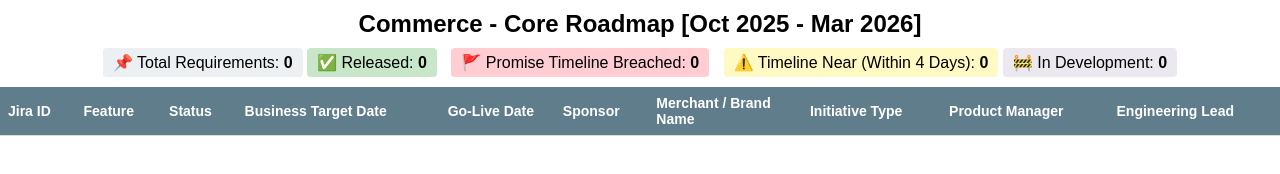
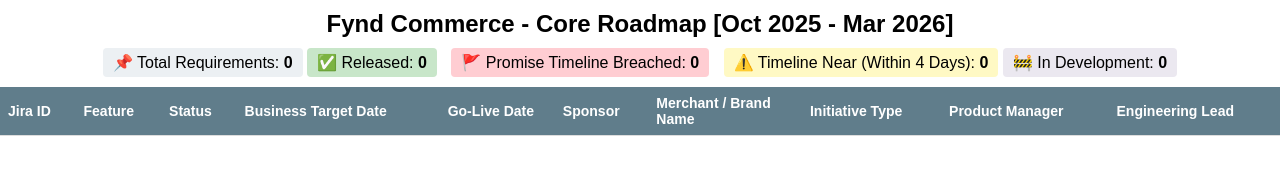
Before and after one commit to ajaygit44/commerce-core-roadmap, a website: page index.html in a window 1280 px wide. Drawn offline with Linux system fonts and the light colour scheme; no server answers.

Commit message:
added Fynd text

```diff
--- a/index.html
+++ b/index.html
@@ -21,7 +21,7 @@
   </style>
 </head>
 <body>
-  <h2>Commerce - Core Roadmap [Oct 2025 - Mar 2026]</h2>
+  <h2>Fynd Commerce - Core Roadmap [Oct 2025 - Mar 2026]</h2>
   <!-- Color Legend Starts Here -->
 <div style="margin:10px; text-align:center;">
   <span style="display:inline-block; background-color:#ecf0f3; padding:5px 10px; border-radius:4px;">📌 Total Requirements: <b id="total-count">0</b></span>
```
